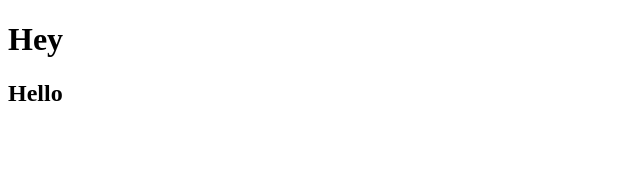
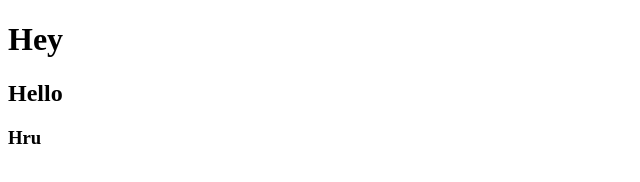
Before and after one commit to Nandani-singh801/popo, a plain HTML site: page index.html in a window 1280 px wide. Shown: the full height of the page, 0-640 px from the left. Drawn offline with Linux system fonts and the light colour scheme.

Commit message:
changes pushing to branch chance1

```diff
--- a/index.html
+++ b/index.html
@@ -9,5 +9,6 @@
 <body>
     <h1>Hey</h1>
     <h2>Hello</h2>
+    <h3>Hru</h3>
 </body>
 </html>
```
